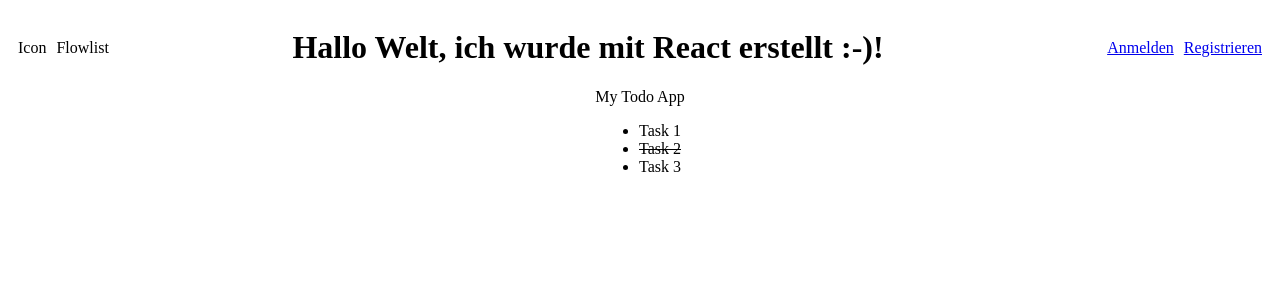
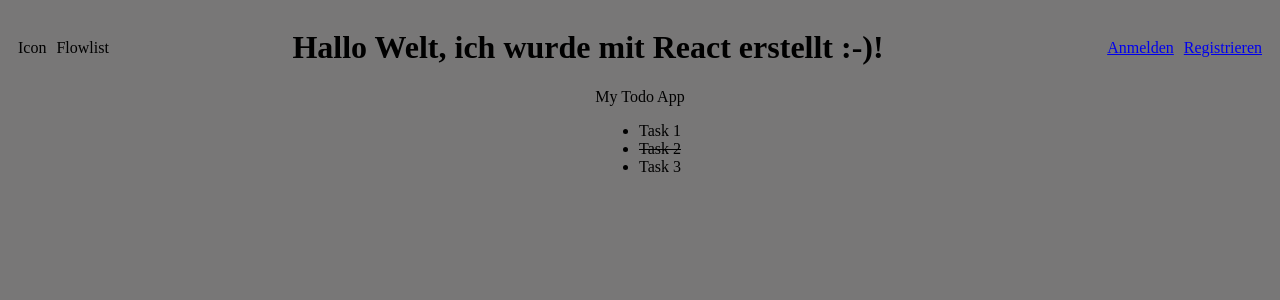
Before and after one commit to jakobsiebenhuetter/React---Todo-App, a React (Vite) app: page / in a window 1280 px wide. Shown: the top 300 px of the page. Built offline with nearby package versions, Linux system fonts and the light colour scheme.

Commit message:
add: file extension .tsx; change: style

```diff
--- a/src/App.tsx
+++ b/src/App.tsx
@@ -1,5 +1,5 @@
-import Header from './components/Header';
-import TaskList from './components/TaskList';
+import Header from './components/Header.tsx';
+import TaskList from './components/TaskList.tsx';
 
 export default function App() {
   return (
--- a/src/index.css
+++ b/src/index.css
@@ -0,0 +1,3 @@
+body {
+    background-color: rgb(120, 119, 119);
+}
```
